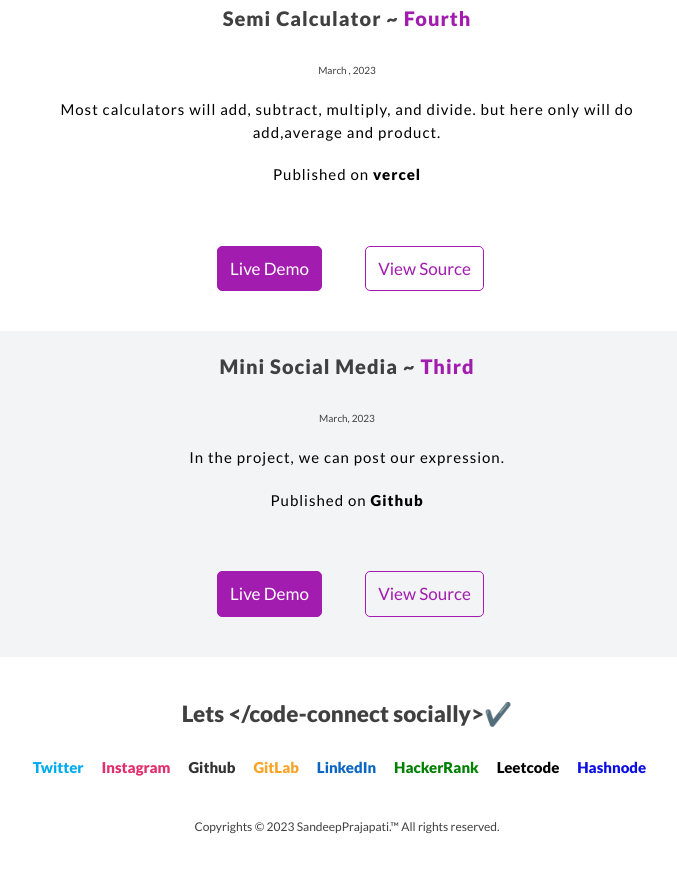
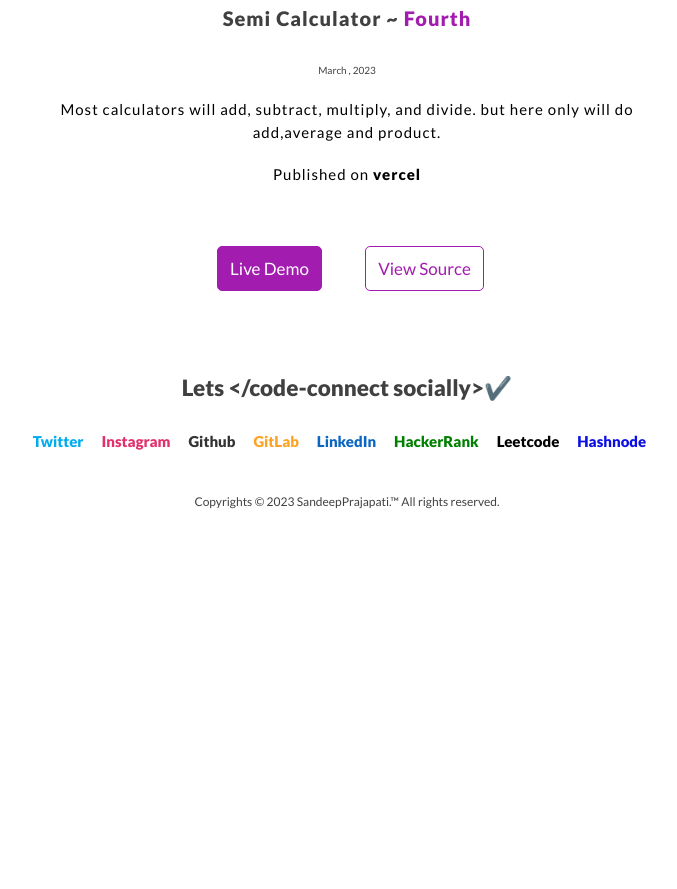
Before and after one commit to sandeep8854/sandeep-portfolio, a plain HTML site: page allProject/project.html in a window 1280 px wide. Shown: the part 4881-5770 px from the top of the page, without its empty margins (293-970 px from the left). After the commit the page ends 5472 px from the top, so only its background shows below. Drawn offline with Linux system fonts and the light colour scheme.

Commit message:
removing mini social media app project

```diff
--- a/allProject/project.html
+++ b/allProject/project.html
@@ -454,31 +454,7 @@
     </section>
 
     <!--  -->
-    <section class="section section-non-white">
-      <div class="container container-center">
-        <h1>
-          Mini Social Media ~
-          <span class="high-light">Third</span>
-        </h1>
-        <small>March, 2023</small>
-        <p>In the project, we can post our expression.</p>
-        <p>Published on <strong>Github</strong></p>
-        <div class="button-center">
-          <a
-            class="link link-primary"
-            target="_blank"
-            href="https://mini-social-media-app.vercel.app/"
-            >Live Demo</a
-          >
-          <a
-            class="link link-secondary"
-            target="_blank"
-            href="https://github.com/sandeep8854/mini-social-media-app"
-            >View Source</a
-          >
-        </div>
-      </div>
-    </section>
+
     <!--  -->
 
     <!-- footer section. -->
```
